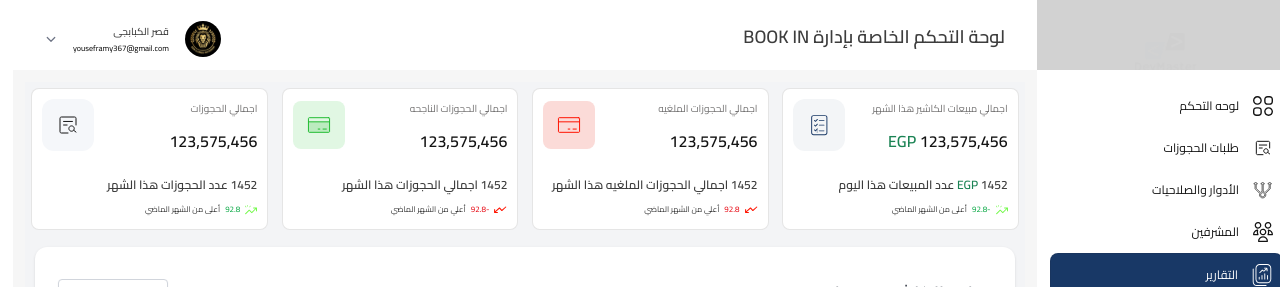
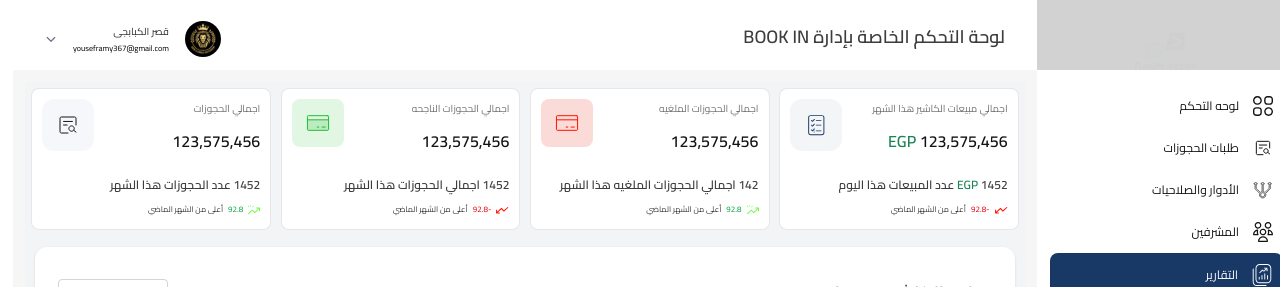
Before and after one commit to youseframy367/BookIt, a Next.js app: page /Reports/AllReports in a window 1280 px wide. Shown: the top 287 px of the page. Built offline with nearby package versions, Linux system fonts and the light colour scheme.

Commit message:
update code cart

```diff
--- a/app/(dashboard)/ModeratorsFor/AllMoerators/page.tsx
+++ b/app/(dashboard)/ModeratorsFor/AllMoerators/page.tsx
@@ -111,7 +111,7 @@ export default function AllMoerators() {
                   </td>
                   <td className="px-[8px] py-[16px] text-center text-[10px] text-[400] text-[rgba(29, 29, 29, 0.7)]"
                   >{m.code}</td>
-                  <td className="px-[8px] py-[16px] text-center text-[10px] text-[400] text-[rgba(29, 29, 29, 0.7)]"
+                  <td className="px-[8px] py-[16px]  whitespace-nowrap text-center text-[10px] text-[400] text-[rgba(29, 29, 29, 0.7)]"
                   >{m.name}</td>
                   <td className="px-[8px] py-[16px] text-center text-[10px] text-[400] text-[rgba(29, 29, 29, 0.7)]"
                   >{m.numperPone}</td>
@@ -124,9 +124,9 @@ export default function AllMoerators() {
 
                   <td className="px-[8px] py-[16px] text-center text-[10px] text-[400] text-[rgba(29, 29, 29, 0.7)]"
                   >{m.nameGop}</td>
-                  <td className="px-[8px] py-[16px] text-center text-[10px] text-[400] text-[rgba(29, 29, 29, 0.7)]"
+                  <td className="px-[8px] py-[16px] text-center text-[10px] text-[400] text-[rgba(29, 29, 29, 0.7)]  whitespace-nowrap"
                   >{m.Powers}</td>
-                  <td className="px-[8px] py-[16px]  text-center text-[10px] text-[400] " style={{
+                  <td className="px-[8px] py-[16px]  text-center text-[10px] text-[400]  whitespace-nowrap" style={{
                     color: m.acount ? "#23BD33" : '#FF3A3A'
                   }}
 
@@ -136,7 +136,7 @@ export default function AllMoerators() {
                     }}
 
                   >{m.stat ? "نشط" : "معطل"}</td>
-                  <td className="px-[8px] py-[16px] text-center text-[10px] text-[400] " style={{
+                  <td className="px-[8px] py-[16px] text-center text-[10px] text-[400]  whitespace-nowrap" style={{
                     color: m.acount ? "#183866" : '#FF3A3A'
                   }}
 
--- a/app/(dashboard)/showDateOne/control/ControlBag.css
+++ /dev/null
@@ -1,55 +0,0 @@
-.card {
-  display: flex;
-  justify-content: space-between;
-  border: solid 1px rgba(0, 0, 0, 0.1);
-  padding: 12px 10px;
-  border-radius: 8px;
-  background-color: #fff;
-  width: 24%;
-  height: 142px;
-  position: relative;
-}
-
-.card-content {
-  display: flex;
-  flex-direction: column;
-  gap: 6px;
-
-}
-
-.card-title {
-  font-size: 10px;
-  font-weight: 400;
-  color: #504f4fcc;
-}
-
-.card-total {
-  font-weight: 700;
-  color: #131313;
-  margin: 7px 0;
-  font-size: 16px;
-
-}
-
-.card-this-month {
-  font-size: 12px;
-  font-weight: 600;
-  color: #3D3D3D;
-  direction: rtl;
-  white-space: nowrap;
-}
-
-.card-higher {
-  font-size: 8px;
-  font-weight: 400;
-  color: #3D3D3D;
-}
-
-.card-icon {
-  width: 52px;
-  height: 52px;
-  position: absolute;
-  top: 10px;
-  left: 10px;
-  z-index: 10;
-}
--- a/app/(dashboard)/showDateOne/control/dateCart.jsx
+++ b/app/(dashboard)/showDateOne/control/dateCart.jsx
@@ -1,111 +1,119 @@
 "use client";
 
-import './ControlBag.css';
-import { useState } from 'react';
-import { useEffect } from 'react';
+const cardsData = [
+  {
+    title: "اجمالي مبيعات الكاشير هذا الشهر",
+    total: "123,575,456",
+    totalSuffix: "EGP",
+    subLabel: "عدد المبيعات هذا اليوم",
+    subValue: "1452",
+    subSuffix: "EGP",
+    changeValue: -92.8,
+    icon: "/img/Frame 1686551849.svg",
+    iconClass: "w-[52px] h-[52px] absolute top-[10px] left-[10px] z-10",
+  },
+  {
+    title: "اجمالي الحجوزات الملغيه",
+    total: "123,575,456",
+    totalSuffix: null,
+    subLabel: "اجمالي الحجوزات الملغيه هذا الشهر",
+    subValue: "142",
+    subSuffix: null,
+    changeValue: 92.8,
+    icon: "/img/Frame 322.svg",
+    iconClass: "w-[52px] h-[48px] absolute top-[10px] left-[10px] z-10",
+  },
+  {
+    title: "اجمالي الحجوزات الناجحه",
+    total: "123,575,456",
+    totalSuffix: null,
+    subLabel: "اجمالي الحجوزات هذا الشهر",
+    subValue: "1452",
+    subSuffix: null,
+    changeValue: -92.8,
+    icon: "/img/rerreer.svg",
+    iconClass: "w-[52px] h-[48px] absolute top-[10px] left-[10px] z-10",
+  },
+  {
+    title: "اجمالي الحجوزات",
+    total: "123,575,456",
+    totalSuffix: null,
+    subLabel: "عدد الحجوزات هذا الشهر",
+    subValue: "1452",
+    subSuffix: null,
+    changeValue: 92.8,
+    icon: "/img/Frame 1686553822.svg",
+    iconClass: "w-[52px] h-[52px] absolute top-[10px] left-[10px] z-10",
+  },
+];
 
 export default function DateCart() {
-  const [statCartOne, setStateCatrtOne] = useState(true)
-  const [statCartTwo, setStateCatrttwo] = useState(true)
-  const [statCartThree, setStateCatrtthree] = useState(true)
-  const [statCartFor, setStateCatrtFor] = useState(true)
-
-  const date = {
-    TotalCustomers: "123,575,456",
-    NumberOfClientsThisMonth: "1452",
-    HigherThanLastMonthOne: -92.8,
-    TotalProfits: "123,575,456",
-    TotalRevenueThisMonth: "1452",
-    HigherThanLastMonthTwo: 92.8,
-
-    TotalNumberOfRestaurantsAndCafes: "123,575,456",
-    TotalActiveNumber: "1452",
-    HigherThanLastMonthThree: -92.8,
-
-    TotalNumberOfSubscriptions: "123,575,456",
-    SubscriptionsNearingExpiry: "1452",
-    HigherThanLastMonthFor: 92.8,
-  };
-
-  useEffect(() => {
-    date.HigherThanLastMonthOne < 0 && setStateCatrttwo(false);
-    date.HigherThanLastMonthTwo < 0 && setStateCatrtOne(false);
-    date.HigherThanLastMonthThree < 0 && setStateCatrtthree(false);
-    date.HigherThanLastMonthFor < 0 && setStateCatrtFor(false);
-  }, [date.HigherThanLastMonthOne, date.HigherThanLastMonthTwo, date.HigherThanLastMonthThree, date.HigherThanLastMonthFor]);
-
   return (
-    <div className="w-full overflow-x-hidden " dir='rtl'>
+    <div className="w-full overflow-x-hidden font-['Cairo',sans-serif]" dir="rtl">
       <ul className="flex flex-row flex-nowrap justify-between w-full p-[0.4rem]">
 
-        {/* كرت العملاء */}
-        <li className="card">
-          <div className="card-content">
-            <p className="card-title">اجمالي مبيعات الكاشير هذا الشهر</p>
-            <p className="card-total">{date.TotalCustomers} <span className='text-[700] text-[#1B8354]'> EGP</span></p>
-            <div className='flex flex-col gap-[10px] mt-[10px]'>
-              <p className="card-this-month">
-                <span>{date.NumberOfClientsThisMonth}</span> <span className='tetx-[12px] text-[#1B8354] text-bold'>EGP</span> عدد المبيعات هذا اليوم
-              </p>
-              <p className="card-higher flex gap-[5px]">
-                <img src={statCartOne ? "/img/ewerwft.svg" : "/img/gfgf.svg"}></img><span className={statCartOne ? "text-green-600" : "text-red-600"}>{date.HigherThanLastMonthOne}</span> أعلى من الشهر الماضي
-              </p>
-            </div>
-          </div>
-          <img src="/img/Frame 1686551849.svg" alt="icon" className="card-icon" />
-        </li>
+        {cardsData.map((card, index) => {
+          const isPositive = card.changeValue >= 0;
+          return (
+            <li
+              key={index}
+              className="flex justify-between border border-black/10 px-[10px] py-[12px] rounded-[8px] bg-white w-[24.3%] h-[142px] relative"
+            >
 
-        {/* كرت الأرباح */}
-        <li className="card">
-          <div className="card-content">
-            <p className="card-title">اجمالي الحجوزات الملغيه   </p>
-            <p className="card-total">{date.TotalProfits}</p>
-            <div className='flex flex-col gap-[10px] mt-[10px]'>
-              <p className="card-this-month">
-                <span>{date.TotalRevenueThisMonth}</span> اجمالي الحجوزات الملغيه هذا الشهر
-              </p>
-              <p className="card-higher flex gap-[5px]">
-                <img src={statCartTwo ? "/img/ewerwft.svg" : "/img/gfgf.svg"}></img> <span className={statCartTwo ? "text-green-600" : "text-red-600"}>{date.HigherThanLastMonthTwo}</span>  أعلي من الشهر الماضي
-              </p>
-            </div>
-          </div>
-          <img src="/img/Frame 322.svg" alt="icon" className="card-icon " />
-        </li>
+              {/* Card Content */}
+              <div className="flex flex-col gap-[6px]">
 
-        {/* كرت المطاعم والكافيهات */}
-        <li className="card">
-          <div className="card-content">
-            <p className="card-title">اجمالي الحجوزات الناجحه</p>
-            <p className="card-total">{date.TotalNumberOfRestaurantsAndCafes}</p>
-            <div className='flex flex-col gap-[10px] mt-[10px]'>
-              <p className="card-this-month">
-                <span>{date.TotalActiveNumber}</span> اجمالي الحجوزات هذا الشهر
-              </p>
-              <p className="card-higher flex gap-[5px]">
+                {/* Title */}
+                <p className="text-[10px] font-normal text-[#504f4fcc]">
+                  {card.title}
+                </p>
 
-                <img src={statCartThree ? "/img/ewerwft.svg" : "/img/gfgf.svg"}></img> <span className={statCartThree ? "text-green-600" : "text-red-600"}>{date.HigherThanLastMonthThree}</span>  أعلي من الشهر الماضي
-              </p>
-            </div>
-          </div>
-          <img src="/img/rerreer.svg" alt="icon" className="card-icon h-[48px] relative left-[10px] " />
-        </li>
+                {/* Total */}
+                <p className="font-bold text-[#131313] my-[7px] text-[16px]">
+                  {card.total}
+                  {card.totalSuffix && (
+                    <span className="font-bold text-[#1B8354]"> {card.totalSuffix}</span>
+                  )}
+                </p>
 
-        {/* كرت الاشتراكات */}
-        <li className="card">
-          <div className="card-content">
-            <p className="card-title">اجمالي الحجوزات</p>
-            <p className="card-total">{date.TotalNumberOfSubscriptions}</p>
-            <div className='flex flex-col gap-[10px] mt-[10px]'>
-              <p className="card-this-month">
-                <span>{date.SubscriptionsNearingExpiry}</span> عدد الحجوزات هذا الشهر
-              </p>
-              <p className="card-higher flex gap-[5px]">
-                <img src={statCartFor ? "/img/ewerwft.svg" : "/img/gfgf.svg"}></img>   <span className={statCartFor ? "text-green-600" : "text-red-600"}>{date.HigherThanLastMonthFor}</span> أعلى من الشهر الماضي
-              </p>
-            </div>
-          </div>
-          <img src="/img/Frame 1686553822.svg" alt="icon" className="card-icon" />
-        </li>
+                <div className="flex flex-col gap-[10px] mt-[10px]">
+
+                  {/* This Month */}
+                  <p className="text-[12px] font-semibold text-[#3D3D3D] whitespace-nowrap" dir="rtl">
+                    <span>{card.subValue}</span>
+                    {card.subSuffix && (
+                      <span className="text-[12px] text-[#1B8354] font-bold"> {card.subSuffix}</span>
+                    )}
+                    {" "}{card.subLabel}
+                  </p>
+
+                  {/* Higher Than Last Month */}
+                  <p className="flex gap-[5px] items-center text-[8px] font-normal text-[#3D3D3D]">
+                    <img
+                      src={isPositive ? "/img/ewerwft.svg" : "/img/gfgf.svg"}
+                      alt="trend"
+                    />
+                    <span className={isPositive ? "text-green-600" : "text-red-600"}>
+                      {card.changeValue}
+                    </span>
+                    أعلى من الشهر الماضي
+                  </p>
+
+                </div>
+              </div>
+
+              {/* Icon */}
+              <img
+                src={card.icon}
+                alt="icon"
+                className={card.iconClass}
+              />
+
+            </li>
+          );
+        })}
+
       </ul>
-      </div>
-  )}
+    </div>
+  );
+}
--- a/app/(dashboard)/showDateOne/control/page.tsx
+++ b/app/(dashboard)/showDateOne/control/page.tsx
@@ -1,10 +1,7 @@
 "use client";
 
-import './ControlBag.css';
 import Graph from "../../../components/Dashborad/ShowDateOne/graph";
-import { useState } from 'react';
 import CustomerInquiries from "../../../components/Dashborad/ShowDateOne/CustomerInquiries";
-import { useEffect } from 'react';
 import MostPersistentCustomers from "../../../components/Dashborad/ShowDateOne/MostPersistentCustomers";
 
 import DateCart from "./dateCart"
```
